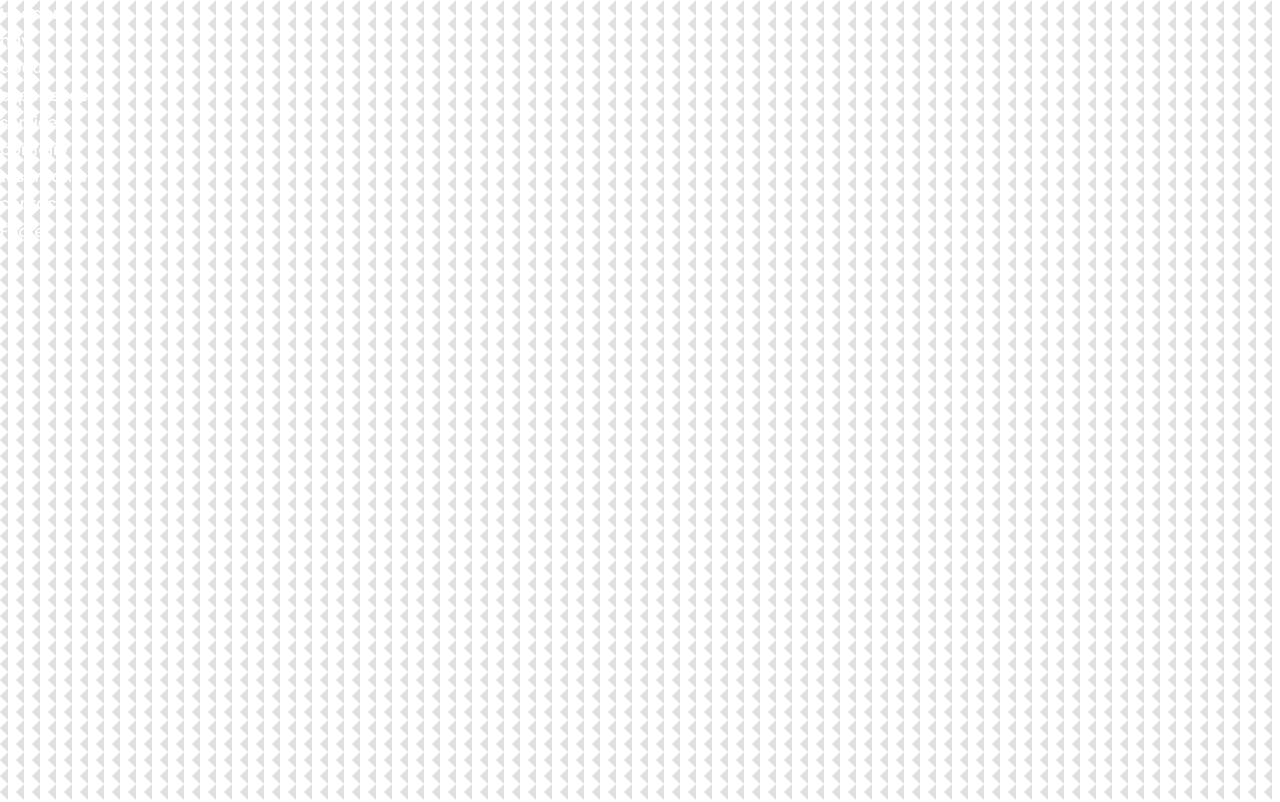
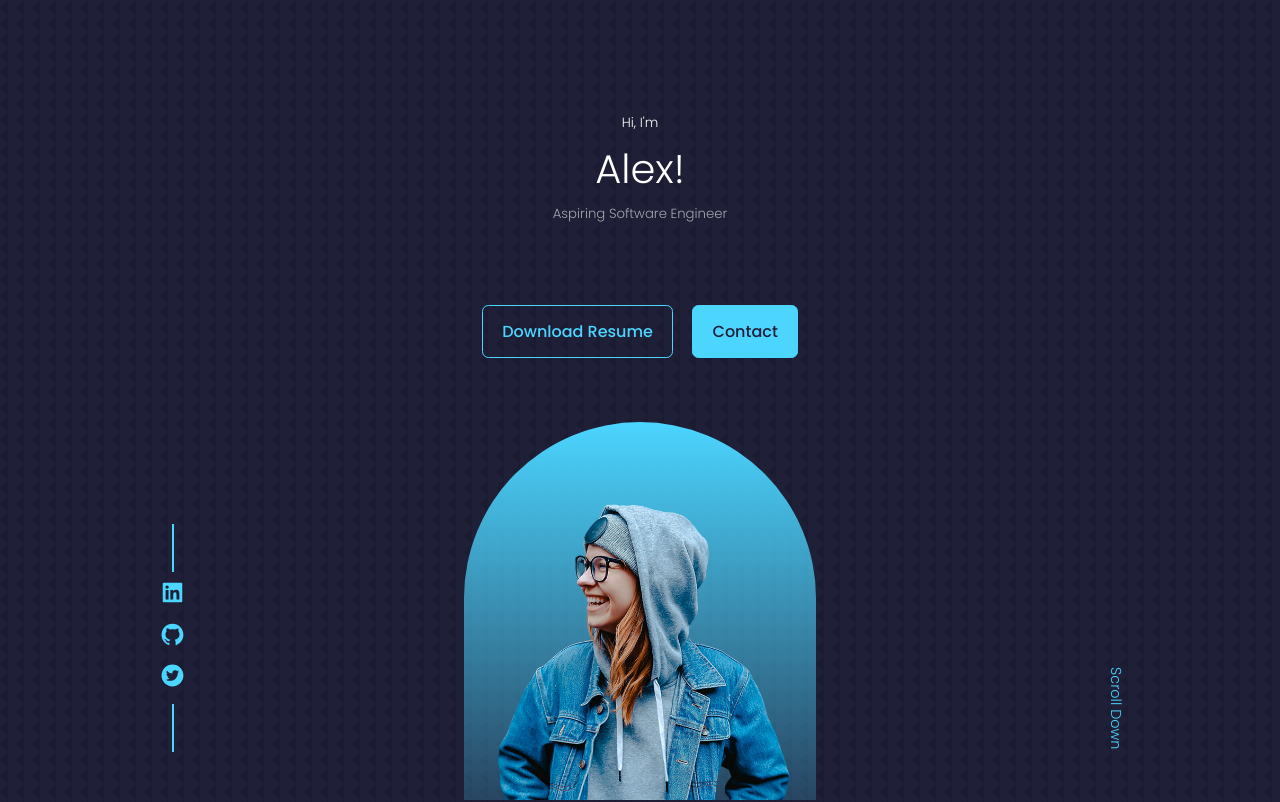
Before and after one commit to alexrosen45/person_website_v3, a React (Create React App) app in the folder personal_website-v3/: page / in a window 1280 px wide. Shown: the top 802 px of the page. Built offline with nearby package versions, Linux system fonts and the light colour scheme.

Commit message:
header styling

```diff
--- a/personal_website-v3/package.json
+++ b/personal_website-v3/package.json
@@ -8,6 +8,7 @@
     "@testing-library/user-event": "^13.5.0",
     "react": "^18.2.0",
     "react-dom": "^18.2.0",
+    "react-icons": "^4.6.0",
     "react-scripts": "5.0.1",
     "web-vitals": "^2.1.4"
   },
--- a/personal_website-v3/src/components/header/header.css
+++ b/personal_website-v3/src/components/header/header.css
@@ -0,0 +1,82 @@
+header {
+    height: 100vh;
+    padding-top: 7rem;
+    overflow: hidden;
+}
+
+.header__container {
+    text-align: center;
+    height: 100%;
+    position: relative;
+}
+
+.header__buttons {
+    margin-top: 5rem;
+    display: flex;
+    gap: 1.2rem;
+    justify-content: center;
+}
+
+.header__contact {
+    display: flex;
+    flex-direction: column;
+    align-items: center;
+    gap: 0.5rem;
+    position: absolute;
+    left: 0;
+    bottom: 3rem;
+}
+
+.header__contact::before {
+    content: '';
+    width: 2px;
+    height: 3rem;
+    background: var(--color-primary);
+}
+
+.header__contact::after {
+    content: '';
+    width: 2px;
+    height: 3rem;
+    background: var(--color-primary);
+}
+
+.profile__photo {
+    background: linear-gradient(var(--color-primary), transparent);
+    width: 22rem;
+    height: 30rem;
+    position: absolute;
+    left: calc(50% - 11rem);
+    margin-top: 4rem;
+    border-radius: 12rem 12rem 0 0;
+    overflow: hidden;
+    padding: 5rem 1.5rem 1.5rem 1.5rem;
+}
+
+.scroll__down {
+    position: absolute;
+    right: -2.3rem;
+    bottom: 5rem;
+    transform: rotate(90deg);
+    font-weight: 300;
+    font-size: 0.9rem;
+}
+
+/* media queries for medium devices */
+@media screen and (max-width: 1024px) {
+    header {
+        height: 68vh;
+    }
+}
+
+/* media queries for small devices */
+@media screen and (max-width: 600px) {
+    header {
+        height: 100vh;
+    }
+
+    .header__contact,
+    .scroll__down {
+        display: none;
+    }
+}
--- a/personal_website-v3/src/components/header/header.jsx
+++ b/personal_website-v3/src/components/header/header.jsx
@@ -1,11 +1,34 @@
 import React from 'react'
 import './header.css'
+import Buttons from './header_buttons.jsx'
+import ProfilePhoto from '../../assets/me.png'
+import HeaderContact from './header_contact.jsx'
 
 const header = () => {
     return (
-        <div>
-            Header
-        </div>
+        <header>
+            <div className="container header__container">
+                <h5>
+                    Hi, I'm
+                </h5>
+                <h1>
+                    Alex!
+                </h1>
+                <h5 className="text-light">
+                    Aspiring Software Engineer
+                </h5>
+
+                <Buttons />
+                <HeaderContact />
+
+                <div className="profile__photo">
+                    <img src={ProfilePhoto} alt="profile-photo" />
+                </div>
+
+                <a href="#contact" className='scroll__down'>Scroll Down</a>
+
+            </div>
+        </header>
     )
 }
 
--- /dev/null
+++ b/personal_website-v3/src/components/header/header_buttons.jsx
@@ -0,0 +1,13 @@
+import React from 'react'
+import CV from '../../assets/cv.pdf'
+
+const header_buttons = () => {
+    return (
+        <div className='header__buttons'>
+            <a href={CV} download className='btn'>Download Resume</a>
+            <a href="#contact" className='btn btn-primary'>Contact</a>
+        </div>
+    )
+}
+
+export default header_buttons
--- /dev/null
+++ b/personal_website-v3/src/components/header/header_contact.jsx
@@ -0,0 +1,16 @@
+import React from 'react'
+import { AiFillLinkedin } from 'react-icons/ai'
+import { AiFillGithub } from 'react-icons/ai'
+import { AiFillTwitterCircle } from 'react-icons/ai'
+
+const header_contact = () => {
+    return (
+        <div className='header__contact'>
+            <a href="https://www.linkedin.com/in/alex-rosen-7152281b7/"><AiFillLinkedin size={25} /></a>
+            <a href="https://github.com/alexrosen45"><AiFillGithub size={25} /></a>
+            <a href="https://twitter.com/AlexRos27300998"><AiFillTwitterCircle size={25} /></a>
+        </div>
+    )
+}
+
+export default header_contact
--- a/personal_website-v3/src/index.css
+++ b/personal_website-v3/src/index.css
@@ -12,8 +12,9 @@
 }
 
 :root {
-    --color-bg--: #1f1f38;
+    --color-bg: #1f1f38;
     --color-bg-variant: #2c2c6c;
+    --color-primary: #4bd5ff;
     --color-primary-variant: rbga(77, 181, 255, 0.4);
     --color-white: #fff;
     --color-light: rgba(255, 255, 255, 0.6);
@@ -84,7 +85,7 @@
 }
 
 a:hover {
-    color: var(--color-white);
+    color: var(--color-light);
 }
 
 .btn {
```
Also changed, not shown: 1 other file (tests, documents, lock files or other folders).
